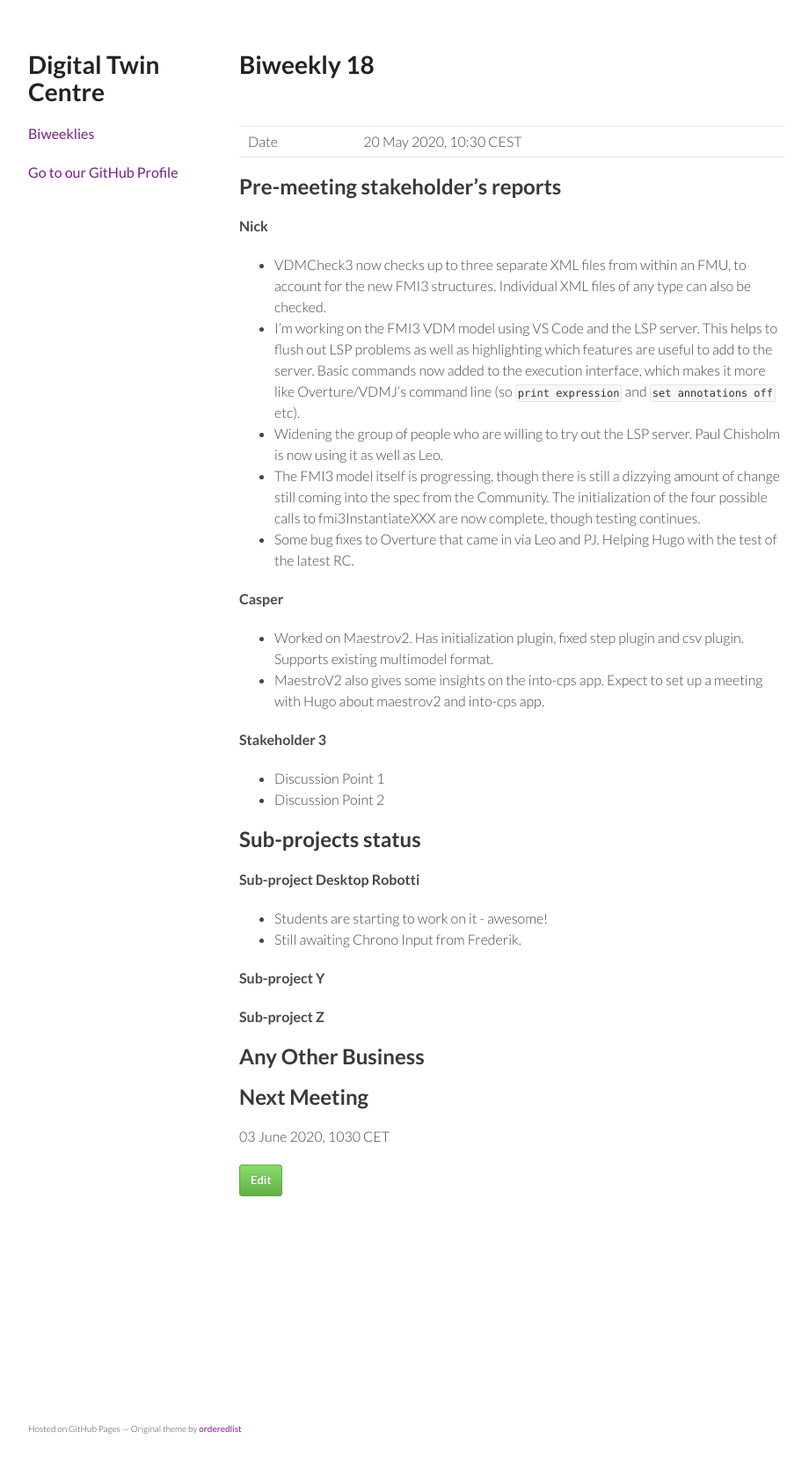
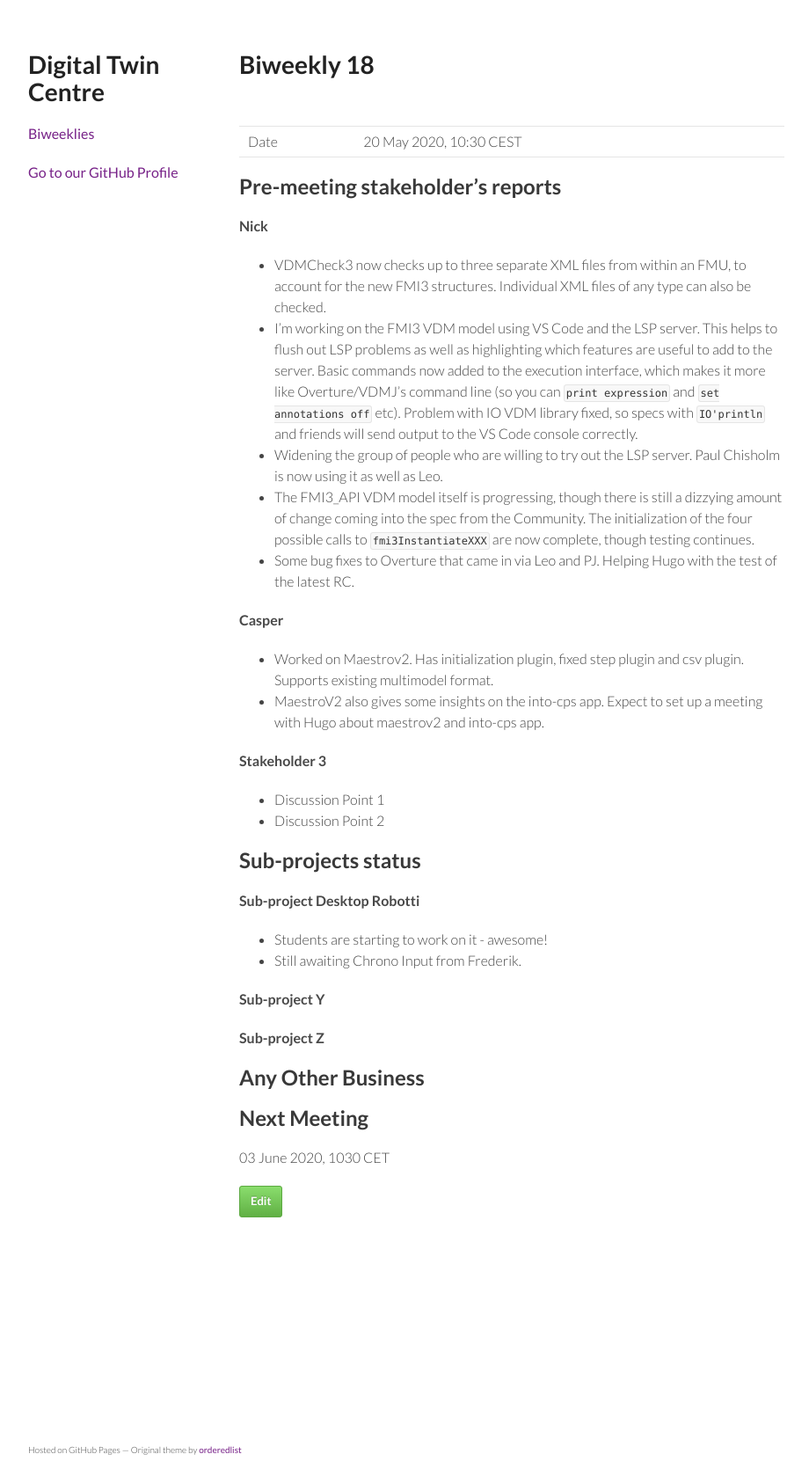
Before and after one commit to digitaltwincentre/digitaltwincentre.github.io, a Jekyll site: the page built from _biweeklies/Biweekly-18.md, in a window 1280 px wide. Shown: the whole page at 88% size, without its empty margins (178-1098 px from the left). Built offline with Jekyll 4.4.1, drawn with Linux system fonts in a browser that asks for light colours; nearby versions of some CDN libraries; before the commit the page ends 1654 px from its top, so only the background shows below that.

Commit message:
Update Biweekly-18.md

```diff
--- a/_biweeklies/Biweekly-18.md
+++ b/_biweeklies/Biweekly-18.md
@@ -22,9 +22,9 @@ date: 20 May 2020, 1030 CEST
 
 #### Nick
 * VDMCheck3 now checks up to three separate XML files from within an FMU, to account for the new FMI3 structures. Individual XML files of any type can also be checked.
-* I'm working on the FMI3 VDM model using VS Code and the LSP server. This helps to flush out LSP problems as well as highlighting which features are useful to add to the server. Basic commands now added to the execution interface, which makes it more like Overture/VDMJ's command line (so `print expression` and `set annotations off` etc).
+* I'm working on the FMI3 VDM model using VS Code and the LSP server. This helps to flush out LSP problems as well as highlighting which features are useful to add to the server. Basic commands now added to the execution interface, which makes it more like Overture/VDMJ's command line (so you can `print expression` and `set annotations off` etc). Problem with IO VDM library fixed, so specs with `IO'println` and friends will send output to the VS Code console correctly.
 * Widening the group of people who are willing to try out the LSP server. Paul Chisholm is now using it as well as Leo.
-* The FMI3 model itself is progressing, though there is still a dizzying amount of change still coming into the spec from the Community. The initialization of the four possible calls to fmi3InstantiateXXX are now complete, though testing continues.
+* The FMI3_API VDM model itself is progressing, though there is still a dizzying amount of change coming into the spec from the Community. The initialization of the four possible calls to `fmi3InstantiateXXX` are now complete, though testing continues.
 * Some bug fixes to Overture that came in via Leo and PJ. Helping Hugo with the test of the latest RC.
 
 #### Casper
```
